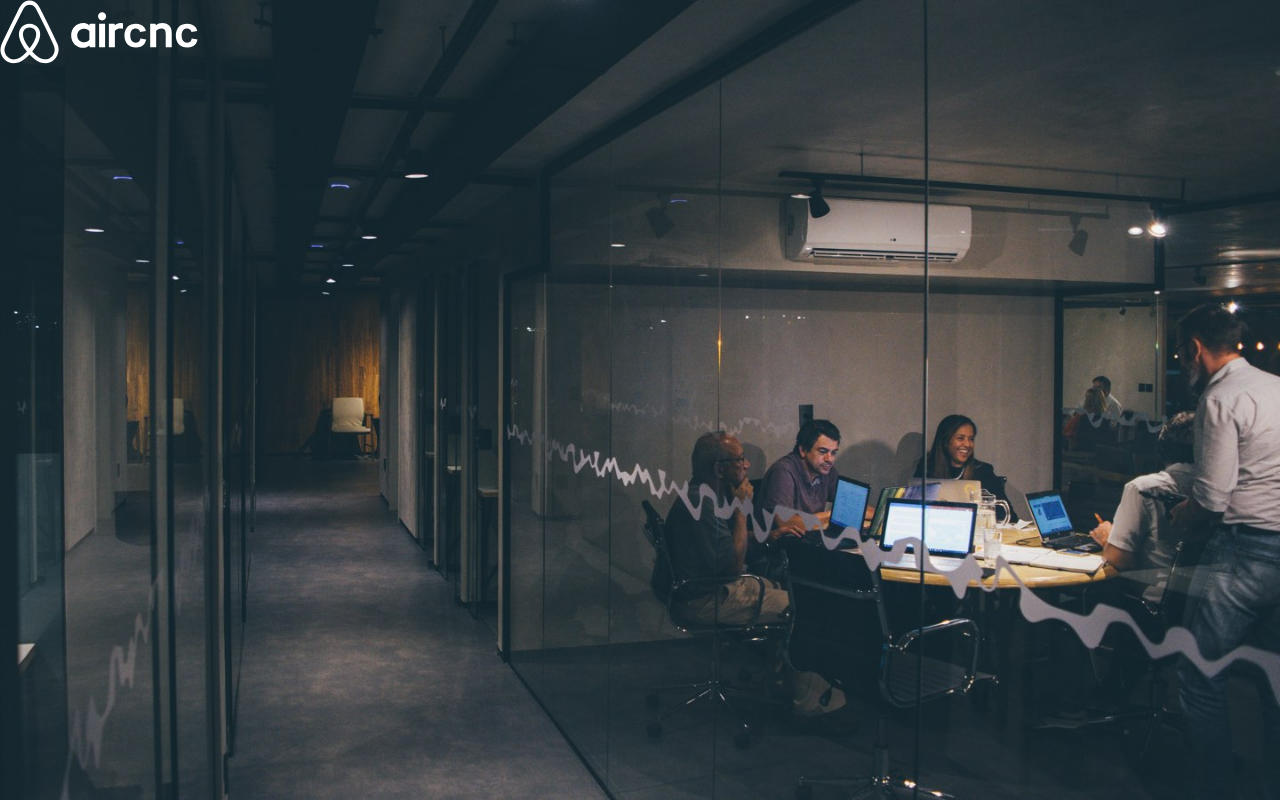
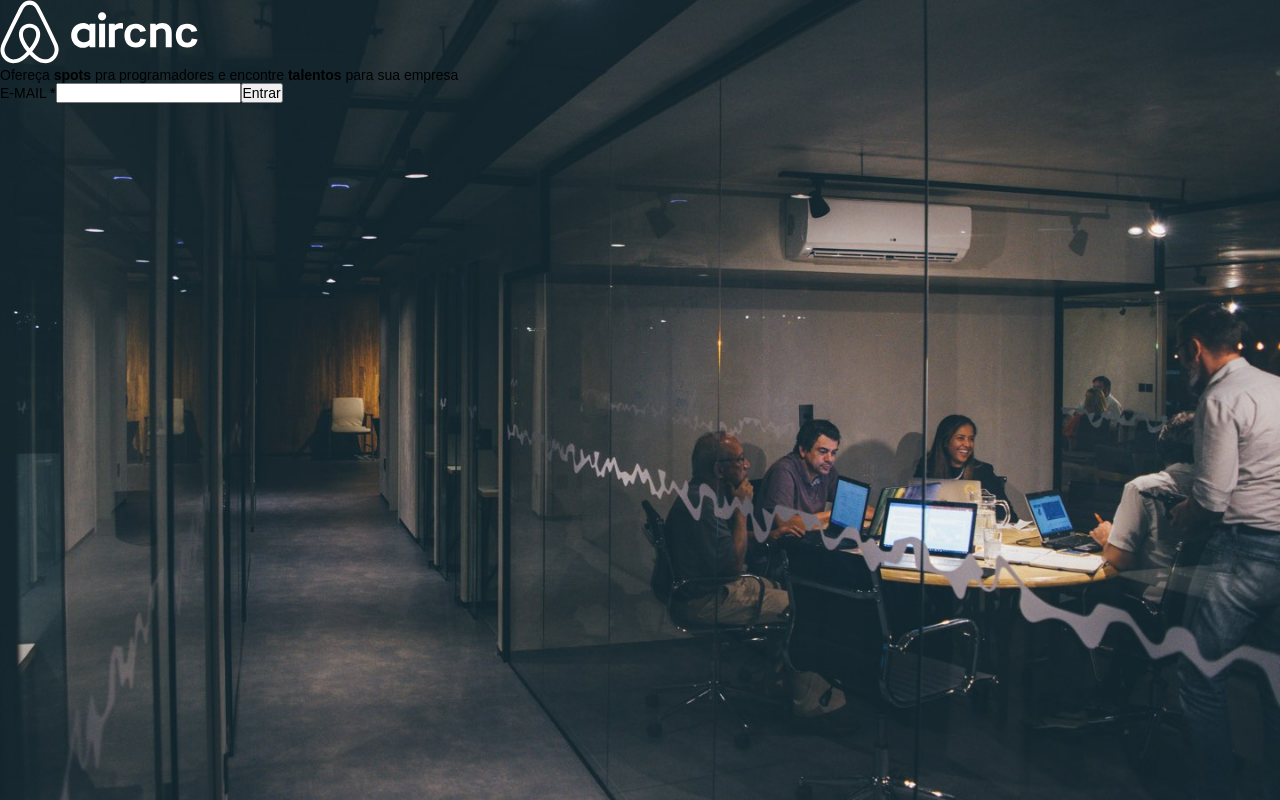
Before and after one commit to PkNeves/NLW-airbnb-frontend, a React (Create React App) app: page / in a window 1280 px wide. Built offline with nearby package versions, Linux system fonts and the light colour scheme.

Commit message:
feat: criacao do restante do html da pagina inicial

```diff
--- a/src/App.js
+++ b/src/App.js
@@ -7,6 +7,18 @@
   return (
     <div className="container">
       <img src={logo} alt="Airbnb"></img>
+
+      <div className="content">
+        <p>
+          Ofereça <strong>spots</strong> pra programadores e encontre <strong>talentos</strong> para sua empresa
+        </p>
+
+        <form>
+          <label htmlFor="email">E-MAIL *</label>
+          <input type="email" id="email" placehodler="Seu melhor e-mail"/>
+          <button type="submit">Entrar</button>
+        </form>
+      </div>
     </div>
   );
 }
```
